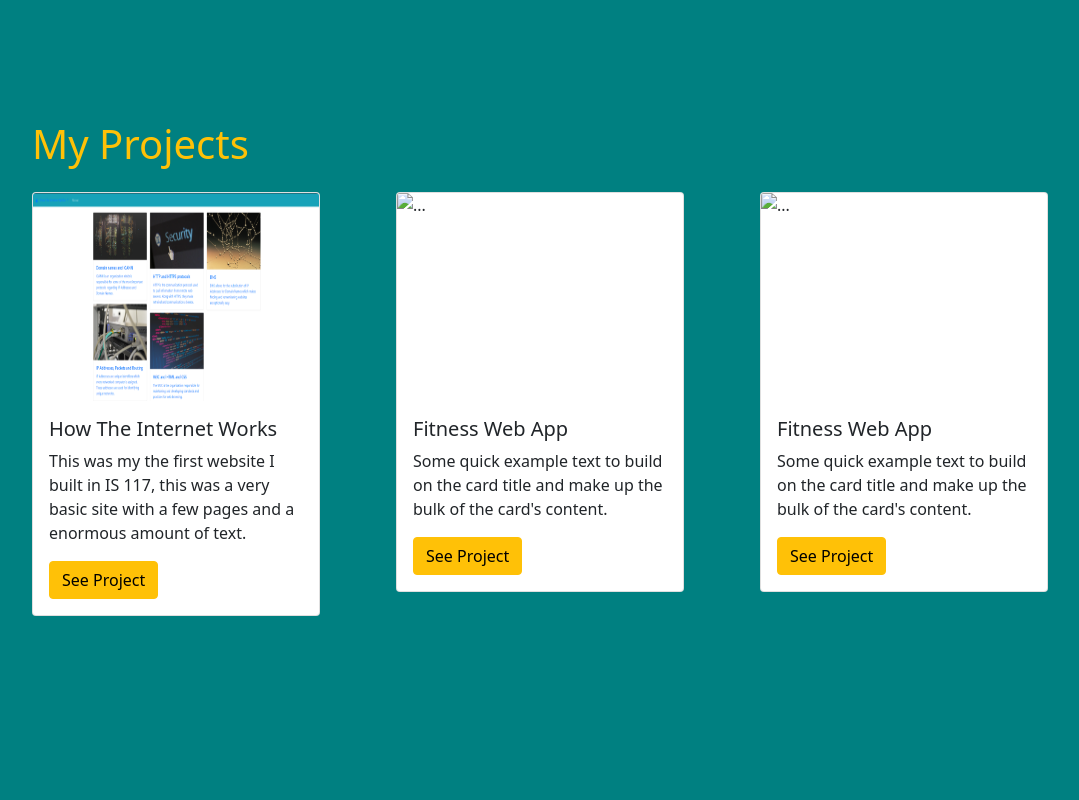
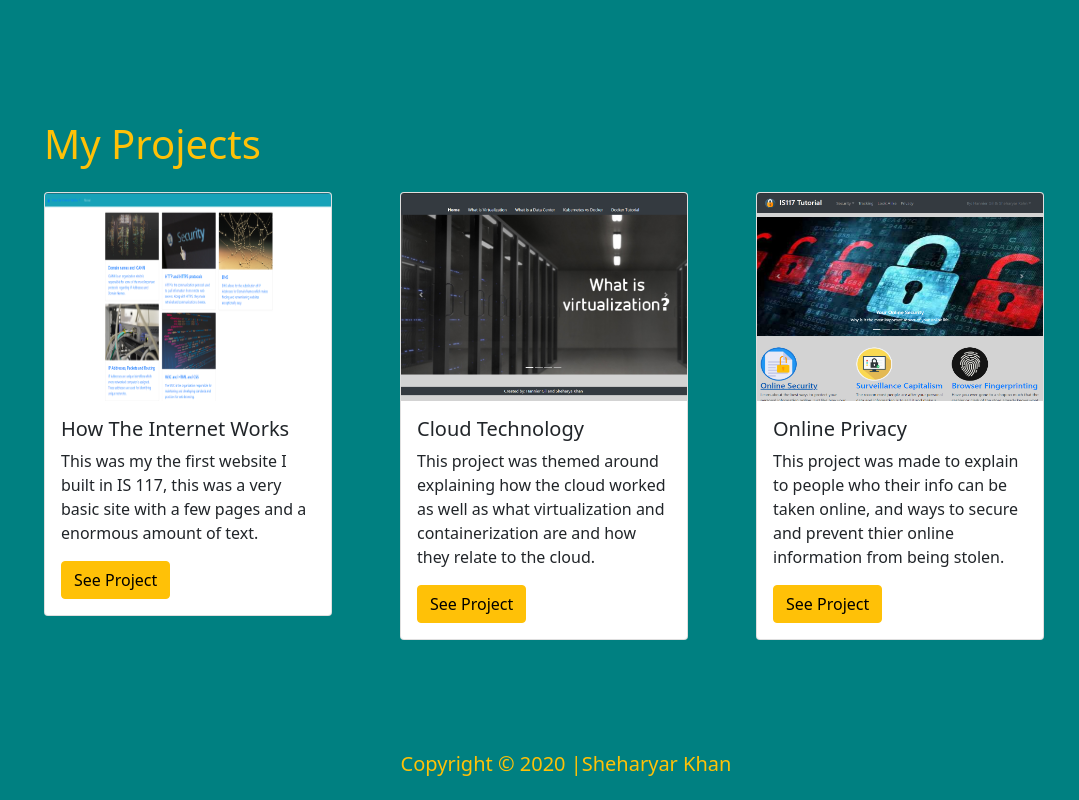
Before and after one commit to sheharyar199/Portfolio, a plain HTML site: page docs/index.html in a window 1280 px wide. Shown: the part 1185-1985 px from the top of the page, without its empty margins (74-1153 px from the left). Before the commit the page ends 1849 px from the top, so only its background shows below. Drawn offline with nearby package versions, Linux system fonts and the light colour scheme.

Commit message:
Fixed card headings, as well as added footer

```diff
--- a/docs/index.html
+++ b/docs/index.html
@@ -34,7 +34,7 @@
                     >
                 </div>
                 <div class="col-3">
-                    <a href="#social-media" class="text-white navigation-link"
+                    <a href="#links" class="text-white navigation-link"
                     >Links</a
                     >
             </div>
@@ -58,6 +58,8 @@
                 <h2 class="text-white">View My Resume Here</h2>
                 <a href="https://docs.google.com/document/d/e/2PACX-1vRBhhpIpeMmIRQ7XAWHsymfasNOn2cLB7OR9gPdH9_Y3gLAHUheZ41RT1PHYp9TrFLf37piDeDchsDO/pub" class="btn btn-primary btn-lg active" tabindex="-1" role="button" aria-disabled="true">Click Here</a>
         </div>
+            <div
+
     </div>
         <div id="about" class="container about p-5">
             <div class="row">
@@ -95,46 +97,44 @@
                             <p class="card-text">
                                 This was my the first website I built in IS 117, this was a very basic site with a few pages and a enormous amount of text.
                             </p>
-                            <a href="#" class="btn btn-warning">See Project</a>
+                            <a href="https://hgnjit.github.io/howtheinternetworks/" class="btn btn-warning">See Project</a>
                         </div>
                     </div>
                 </div>
                 <div class="col-4 mb-5">
                     <div class="card" style="width: 18rem;">
-                        <img
-                                src="./images/fitness.svg"
-                                class="card-img-top img-fluid"
-                                alt="..."
-                                style="height: 13rem;"
-                        />
+                        <img src="../image/Screenshot (64).png" class="card-img-top img-fluid" alt="..." style="height: 13rem;"/>
                         <div class="card-body">
-                            <h5 class="card-title">Fitness Web App</h5>
+                            <h5 class="card-title">Cloud Technology</h5>
                             <p class="card-text">
-                                Some quick example text to build on the card title and make up
-                                the bulk of the card's content.
+                                This project was themed around explaining how the cloud worked as well as what virtualization and containerization are and how they relate to the cloud.
                             </p>
-                            <a href="#" class="btn btn-warning">See Project</a>
+                            <a href="https://hgnjit.github.io/cloudtechnology/" class="btn btn-warning">See Project</a>
                         </div>
                     </div>
                 </div>
                 <div class="col-4 mb-5">
                     <div class="card" style="width: 18rem;">
-                        <img
-                                src="./images/fitness.svg"
-                                class="card-img-top img-fluid"
-                                alt="..."
-                                style="height: 13rem;"
-                        />
+                        <img src="../image/Screenshot (65).png" class="card-img-top img-fluid" alt="..." style="height: 13rem;"/>
                         <div class="card-body">
-                            <h5 class="card-title">Fitness Web App</h5>
+                            <h5 class="card-title">Online Privacy</h5>
                             <p class="card-text">
-                                Some quick example text to build on the card title and make up
-                                the bulk of the card's content.
+                              This project was made to explain to people who their info can be taken online, and ways to secure and prevent thier online information from being stolen.
                             </p>
-                            <a href="#" class="btn btn-warning">See Project</a>
+                            <a href="https://hgnjit.github.io/onlineprivacy/" class="btn btn-warning">See Project</a>
                         </div>
                     </div>
                 </div>
+                <footer>
+                    <div id = "links" class="container text-muted text-center py-3 mt-5">
+                        <h5>
+
+                            <a class="text-warning text-decoration-none" href="https://github.com/sheharyar199"
+                            >Copyright &copy; 2020 |Sheharyar Khan</a
+                            >
+                        </h5>
+                    </div>
+                </footer>
 <!-- Option 1: Bootstrap Bundle with Popper -->
 <script src="https://cdn.jsdelivr.net/npm/bootstrap@5.0.0-beta1/dist/js/bootstrap.bundle.min.js" integrity="sha384-ygbV9kiqUc6oa4msXn9868pTtWMgiQaeYH7/t7LECLbyPA2x65Kgf80OJFdroafW" crossorigin="anonymous"></script>
 </body>
```
